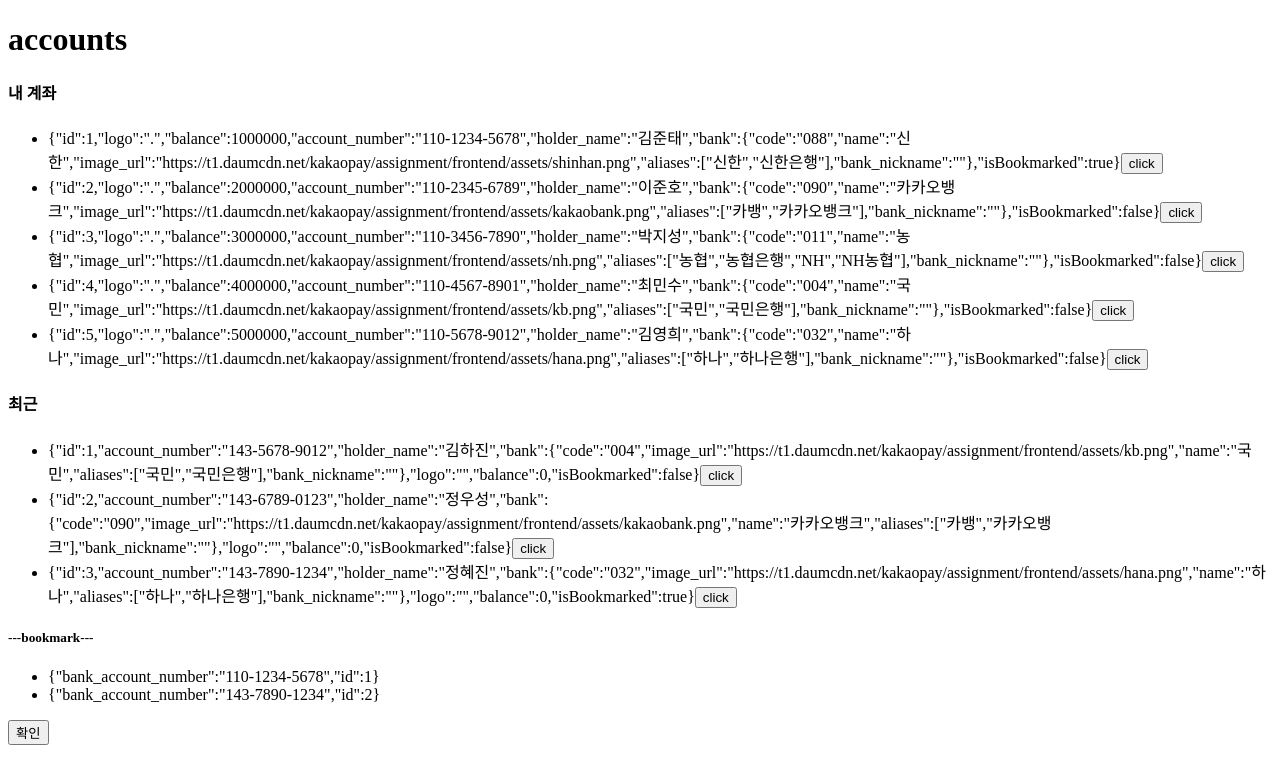
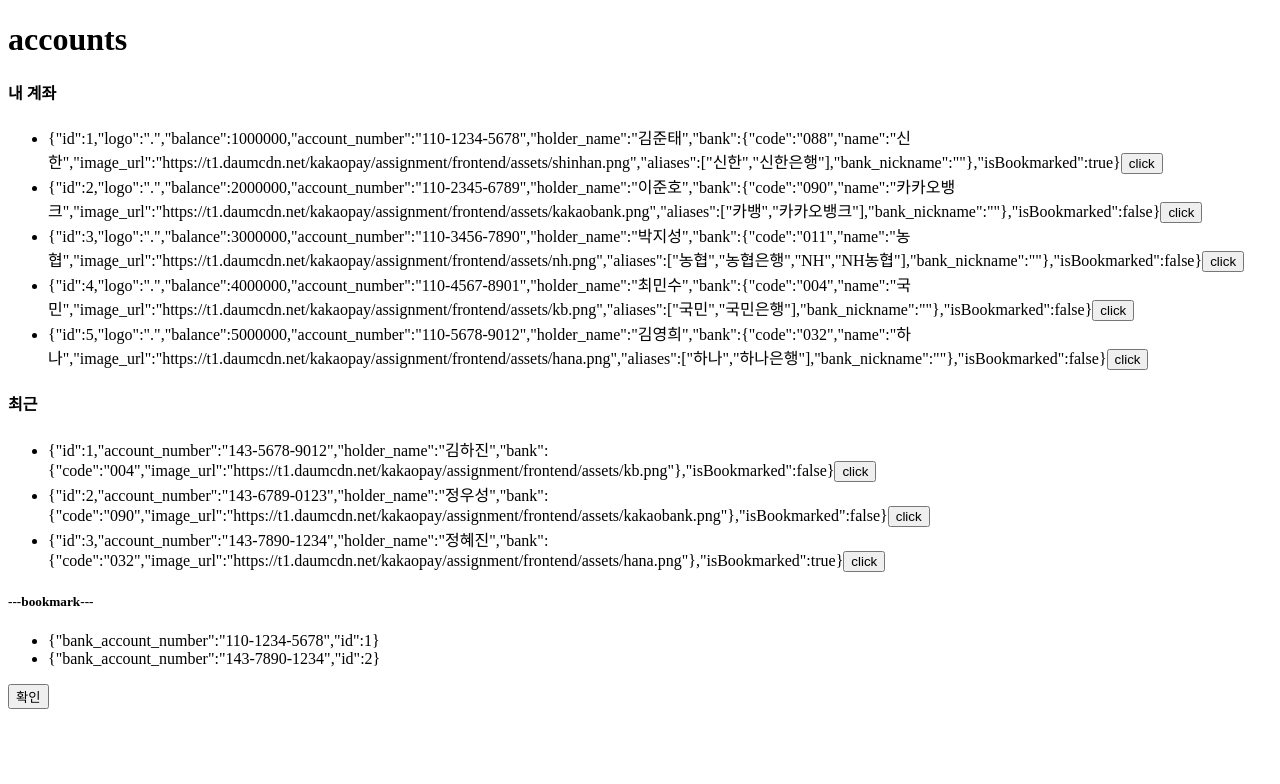
Before and after one commit to df-van/pre-employment-assignment, a React (Vite) app: page / in a window 1280 px wide. Both pictures are taken after a click on the button "계좌 선택하기". Shown: the top 784 px of the page. Built offline with nearby package versions, Linux system fonts and the light colour scheme; data requests are answered from the project's data file.

Commit message:
refactor : context api 에서 송금 계좌 정보 전체를 가지고 있던 부분을 id와 계좌 type 정보만 가지도록 수정 -> InputAmount.tsx 에서 type과 id 값으로 상세 송금 정보 조회하도록 수정

```diff
--- a/mock/db.json
+++ b/mock/db.json
@@ -155,8 +155,8 @@
     }
   },
   "transfer": {
-    "bank_code": "032",
-    "account_number": "110-5678-9012",
+    "bank_code": "004",
+    "account_number": "143-5678-9012",
     "amount": 10
   }
 }
--- a/src/config.ts
+++ b/src/config.ts
@@ -10,6 +10,14 @@ export const enum PATH {
   TRANSFER_INPUT_AMOUNT = "/transfer/input-amount",
   TRANSFER_COMPLETE = "/transfer/complete",
   TRANSFER_FAILED = "/transfer/failed",
+}
+
+/**
+ * route query
+ */
+export const enum TRANSFER_ACCOUNT_TYPE {
+  MY_ACCOUNT = "my-account",
+  RECENT_TRANSFER_ACCOUNT = "recent-transfer-account",
 }
 
 /**
--- a/src/context/AccountContext.tsx
+++ b/src/context/AccountContext.tsx
@@ -1,18 +1,21 @@
 import { createContext, ReactNode, useContext, useState } from "react";
-import { Account } from "../types";
+import { TransferAccountInfo } from "../types";
 
 interface AccountContextType {
-  transferAccount: Account | null;
-  setTransferAccount: (account: Account | null) => void;
+  transferAccountInfo: TransferAccountInfo | null;
+  setTransferAccountInfo: (info: TransferAccountInfo | null) => void;
 }
 
 const AccountContext = createContext<AccountContextType | undefined>(undefined);
 
 export function AccountContextProvider({ children }: { children: ReactNode }) {
-  const [transferAccount, setTransferAccount] = useState<Account | null>(null);
+  const [transferAccountInfo, setTransferAccountInfo] =
+    useState<TransferAccountInfo | null>(null);
 
   return (
-    <AccountContext.Provider value={{ transferAccount, setTransferAccount }}>
+    <AccountContext.Provider
+      value={{ transferAccountInfo, setTransferAccountInfo }}
+    >
       {children}
     </AccountContext.Provider>
   );
--- a/src/hooks/useAccounts.ts
+++ b/src/hooks/useAccounts.ts
@@ -1,58 +1,81 @@
-import {useQuery} from "@tanstack/react-query";
+import { useQuery } from "@tanstack/react-query";
 import axios from "axios";
-import {API_URL} from "../config";
-import {Account, RecentTransferAccount} from "../types";
+import { API_URL, TRANSFER_ACCOUNT_TYPE } from "../config";
+import {
+  Account,
+  MyInfo,
+  RecentTransferAccount,
+  TransferAccountType,
+} from "../types";
 
 export default function useAccounts() {
   /**
    * 내 계좌 정보 조회
    */
-  const myInfoQuery = () => useQuery({queryKey: ['my_info'], queryFn: getMyInfo});
-  const getMyInfo = async () => {
-    const {data} = await axios.get(`${API_URL}/my_info`);
+  const myInfoQuery = () =>
+    useQuery<MyInfo>({ queryKey: ["my_info"], queryFn: getMyInfo });
+  const getMyInfo = async (): Promise<MyInfo> => {
+    const { data } = await axios.get<MyInfo>(`${API_URL}/my_info`);
     return data;
-  }
+  };
   /**
    * 내 계좌 목록 조회
    */
-  const myAccountsQuery = () => useQuery<Account[]>({queryKey: ['my_accounts'], queryFn: getMyAccounts});
+  const myAccountsQuery = () =>
+    useQuery<Account[]>({ queryKey: ["my_accounts"], queryFn: getMyAccounts });
 
-  const getMyAccounts = async ():Promise<Account[]> => {
-    const {data} = await axios.get<Account[]>(`${API_URL}/my_accounts`);
+  const getMyAccounts = async (): Promise<Account[]> => {
+    const { data } = await axios.get<Account[]>(`${API_URL}/my_accounts`);
     return data;
-  }
-  /**
-   * 특정 계좌 조회
-   */
-  const myAccountByIdQuery = (id: string) => useQuery({
-    queryKey: ['my_accounts', id],
-    queryFn: () => getMyAccountById(id)
-  })
-
-  const getMyAccountById = async (id: string) => {
-    const {data} = await axios.get(`${API_URL}/my_accounts/${id}`);
-    return data;
-  }
-
+  };
 
   /**
    * 최근 송금 리스트 조회
    */
-  const recentTransferAccountsQuery =()=> useQuery<RecentTransferAccount[]>({queryKey:['recent_transfer_accounts'],queryFn:getRecentTransferAccounts})
+  const recentTransferAccountsQuery = () =>
+    useQuery<RecentTransferAccount[]>({
+      queryKey: ["recent_transfer_accounts"],
+      queryFn: getRecentTransferAccounts,
+    });
+  const getRecentTransferAccounts = async (): Promise<
+    RecentTransferAccount[]
+  > => {
+    const { data } = await axios.get<RecentTransferAccount[]>(
+      `${API_URL}/recents_transfer_accounts`,
+    );
+    return data;
+  };
 
-  const getRecentTransferAccounts = async ():Promise<RecentTransferAccount[]>=>{
-    const { data } = await axios.get<RecentTransferAccount[]>(`${API_URL}/recents_transfer_accounts`);
+  /**
+   * type에 따라 상세 계좌 변경하여 조회
+   */
+  const accountByIdQuery = (id: number, type: TransferAccountType) =>
+    useQuery<Account | RecentTransferAccount>({
+      queryKey: ["account_by_id", id],
+      queryFn: () =>
+        type === TRANSFER_ACCOUNT_TYPE.MY_ACCOUNT
+          ? getMyAccountById(id)
+          : getRecentTransferAccountById(id),
+      enabled: !!id && !!type,
+    });
+
+  const getMyAccountById = async (id: number): Promise<Account> => {
+    const { data } = await axios.get<Account>(`${API_URL}/my_accounts/${id}`);
     return data;
-  }
-  /**
-   * 특정 송금 계좌 조회
-   */
-  const recentTransferAccountByIdQuery =(id:string)=> useQuery({queryKey:['recent_transfer_account',id],queryFn:()=>getRecentTransferAccountById(id)})
-  const getRecentTransferAccountById = async (id:string) =>{
-    const {data} = await axios.get(`${API_URL}/recents_transfer_accounts/${id}`)
+  };
+  const getRecentTransferAccountById = async (
+    id: number,
+  ): Promise<RecentTransferAccount> => {
+    const { data } = await axios.get<RecentTransferAccount>(
+      `${API_URL}/recents_transfer_accounts/${id}`,
+    );
     return data;
-  }
+  };
+
   return {
-    myInfoQuery, myAccountsQuery, myAccountByIdQuery,recentTransferAccountsQuery,recentTransferAccountByIdQuery
-  }
+    myInfoQuery,
+    myAccountsQuery,
+    recentTransferAccountsQuery,
+    accountByIdQuery,
+  };
 }
--- a/src/pages/accounts/index.tsx
+++ b/src/pages/accounts/index.tsx
@@ -1,5 +1,10 @@
 import { useNavigate } from "react-router-dom";
-import { BANK_INFO_MAP, DEFAULT_BANK_INFO, PATH } from "../../config";
+import {
+  BANK_INFO_MAP,
+  DEFAULT_BANK_INFO,
+  PATH,
+  TRANSFER_ACCOUNT_TYPE,
+} from "../../config";
 import useAccounts from "../../hooks/useAccounts";
 import Loading from "../../components/Loading";
 import useBookmarks from "../../hooks/useBookmarks";
@@ -21,12 +26,12 @@ export default function Accounts() {
   const { bookmarksQuery } = useBookmarks();
   const { data: bookmarks, isLoading: isLoadingForBookmark } = bookmarksQuery();
 
-  const { setTransferAccount } = useAccountContext();
+  const { setTransferAccountInfo } = useAccountContext();
 
   /**
    * 내 계좌 목록 정보 - isBookmarked 추가
    */
-  const updatedMyAccounts: Account[] | undefined = useMemo(() => {
+  const updatedMyAccounts = useMemo(() => {
     if (!myAccounts || !bookmarks) return [];
     return myAccounts.map((account: Account) => ({
       ...account,
@@ -39,7 +44,7 @@ export default function Accounts() {
   /**
    * 최근 계좌 목록 정보 - isBookmarked 추가 & Account 정보로 mapping
    */
-  const updatedRecentTransferAccounts: Account[] | undefined = useMemo(() => {
+  const updatedRecentTransferAccounts = useMemo(() => {
     if (!recentTransferAccounts || !bookmarks) return [];
 
     return recentTransferAccounts.map((account: RecentTransferAccount) => {
@@ -47,14 +52,6 @@ export default function Accounts() {
 
       return {
         ...account,
-        logo: (account as Account).logo || "",
-        balance: (account as Account).balance || 0,
-        bank: {
-          ...account.bank,
-          name: bankInfo.name,
-          aliases: bankInfo.aliases,
-          bank_nickname: bankInfo.bank_nickname,
-        },
         isBookmarked: bookmarks.some(
           (bookmark: BookmarkAccount) =>
             bookmark.bank_account_number === account.account_number,
@@ -63,8 +60,18 @@ export default function Accounts() {
     });
   }, [recentTransferAccounts, bookmarks]);
 
-  const handleSelectAccount = (v: Account) => {
-    setTransferAccount(v);
+  const handleSelectMyAccount = (id: number) => {
+    setTransferAccountInfo({
+      account_type: TRANSFER_ACCOUNT_TYPE.MY_ACCOUNT,
+      id,
+    });
+    navigate(PATH.TRANSFER);
+  };
+  const handleSelectRecentTransferAccount = (id: number) => {
+    setTransferAccountInfo({
+      account_type: TRANSFER_ACCOUNT_TYPE.RECENT_TRANSFER_ACCOUNT,
+      id,
+    });
     navigate(PATH.TRANSFER);
   };
   const onClick = () => {
@@ -82,7 +89,7 @@ export default function Accounts() {
             updatedMyAccounts.map((account) => (
               <li key={account.id}>
                 {JSON.stringify(account)}
-                <button onClick={() => handleSelectAccount(account)}>
+                <button onClick={() => handleSelectMyAccount(account.id)}>
                   click
                 </button>
               </li>
@@ -99,7 +106,9 @@ export default function Accounts() {
             updatedRecentTransferAccounts.map((account) => (
               <li key={account.id}>
                 {JSON.stringify(account)}
-                <button onClick={() => handleSelectAccount(account)}>
+                <button
+                  onClick={() => handleSelectRecentTransferAccount(account.id)}
+                >
                   click
                 </button>
               </li>
--- a/src/pages/transfer/InputAmount.tsx
+++ b/src/pages/transfer/InputAmount.tsx
@@ -1,25 +1,68 @@
 import { useNavigate } from "react-router-dom";
-import { PATH } from "../../config";
+import {
+  BANK_INFO_MAP,
+  DEFAULT_BANK_INFO,
+  PATH,
+  TRANSFER_ACCOUNT_TYPE,
+} from "../../config";
 import useAccounts from "../../hooks/useAccounts";
 import Loading from "../../components/Loading";
 import { useAccountContext } from "../../context/AccountContext";
 import { useEffect, useMemo, useState } from "react";
 import useTransfer from "../../hooks/useTransfer";
-import { Transfer } from "../../types";
+import { Account, RecentTransferAccount, Transfer } from "../../types";
 
 export default function InputAmount() {
   const navigate = useNavigate();
 
-  const { myInfoQuery } = useAccounts();
-  const { data: myInfo, isLoading } = myInfoQuery();
+  const { myInfoQuery, accountByIdQuery } = useAccounts();
+  const { data: myInfo, isLoading: isLoadingForMyInfo } = myInfoQuery();
 
-  const { transferAccount, setTransferAccount } = useAccountContext();
+  const { transferAccountInfo, setTransferAccountInfo } = useAccountContext();
+
+  const { data: transferAccount, isLoading: isLoadingForTransferAccount } =
+    accountByIdQuery(
+      transferAccountInfo?.id!,
+      transferAccountInfo?.account_type!,
+    );
 
   const { transferMutation } = useTransfer();
 
   const [amount, setAmount] = useState(10);
+  const [isTransferProcessing, setIsTransferProcessing] = useState(false);
 
-  const [isTransferProcessing, setIsTransferProcessing] = useState(false);
+  /**
+   * 선택한 계좌 정보가 없을 경우 계좌 목록으로 리다이렉트
+   */
+  useEffect(() => {
+    if (!transferAccountInfo && !isTransferProcessing) {
+      navigate(PATH.ACCOUNTS, { replace: true });
+    }
+  }, [transferAccountInfo, navigate]);
+
+  /**
+   * 송금 계좌 정보 Account 정보로 치환
+   */
+  const account: Account | null = useMemo(() => {
+    if (!transferAccount) return null;
+    if (transferAccountInfo?.account_type === TRANSFER_ACCOUNT_TYPE.MY_ACCOUNT)
+      return transferAccount as Account;
+
+    const bankInfo =
+      BANK_INFO_MAP[transferAccount.bank.code] || DEFAULT_BANK_INFO;
+
+    return {
+      ...transferAccount,
+      logo: (transferAccount as Account).logo || "",
+      balance: (transferAccount as Account).balance || 0,
+      bank: {
+        ...transferAccount.bank,
+        name: bankInfo.name,
+        aliases: bankInfo.aliases,
+        bank_nickname: bankInfo.bank_nickname,
+      },
+    } as Account;
+  }, [transferAccount]);
 
   /**
    * 송금할 정보
@@ -32,20 +75,11 @@ export default function InputAmount() {
     };
   }, [transferAccount, amount]);
 
-  /**
-   * 선택한 계좌 정보가 없을 경우 계좌 목록으로 리다이렉트
-   */
-  useEffect(() => {
-    if (!transferAccount && !isTransferProcessing) {
-      navigate(PATH.ACCOUNTS, { replace: true });
-    }
-  }, [transferAccount, navigate]);
-
   const onClick = () => {
     setIsTransferProcessing(true);
     transferMutation.mutate(transferData, {
       onSuccess: () => {
-        setTransferAccount(null); // 송금 계좌 정보 초기화
+        setTransferAccountInfo(null); // 송금 계좌 정보 초기화
         navigate(PATH.TRANSFER_COMPLETE);
       },
       onError: (error) => {
@@ -56,14 +90,23 @@ export default function InputAmount() {
   };
   return (
     <>
+      <p>{JSON.stringify(transferAccountInfo)}</p>
       {isTransferProcessing ? (
         <h2>transfer process</h2>
       ) : (
         <>
           <h2>input amount</h2> <h4>내 계좌</h4>
-          {isLoading ? <Loading /> : myInfo && <p>{JSON.stringify(myInfo)}</p>}
+          {isLoadingForMyInfo ? (
+            <Loading />
+          ) : (
+            myInfo && <p>{JSON.stringify(myInfo)}</p>
+          )}
           <h5>선택한 계좌</h5>
-          {transferAccount && <p>{JSON.stringify({ transferAccount })}</p>}
+          {isLoadingForTransferAccount ? (
+            <Loading />
+          ) : (
+            account && <p>{JSON.stringify({ account })}</p>
+          )}
           <button onClick={onClick} disabled={isTransferProcessing}>
             확인
           </button>
```
Also changed, not shown: src/types.ts (+11 -0 lines), 1 other file (tests, documents, lock files or other folders).
